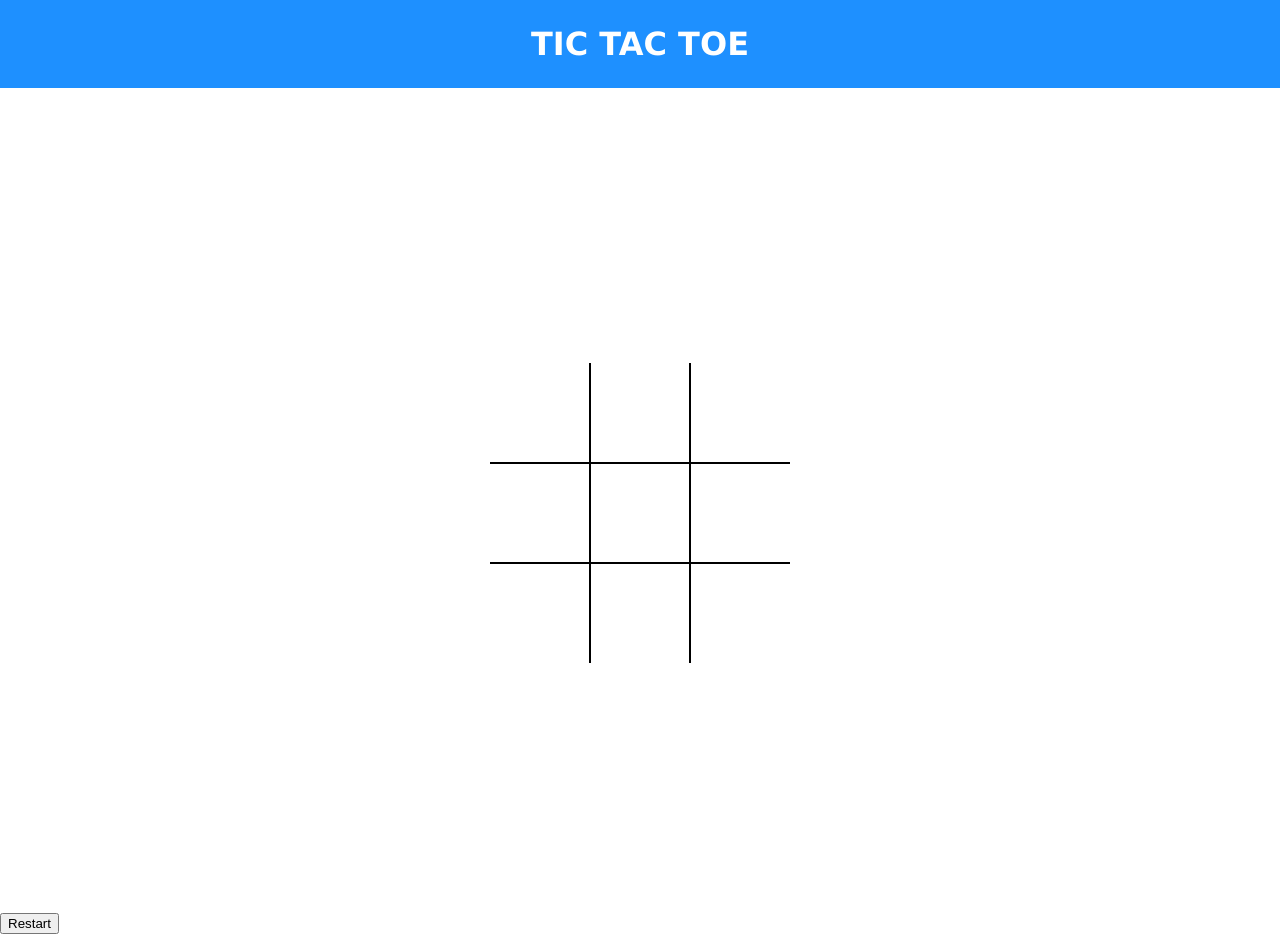
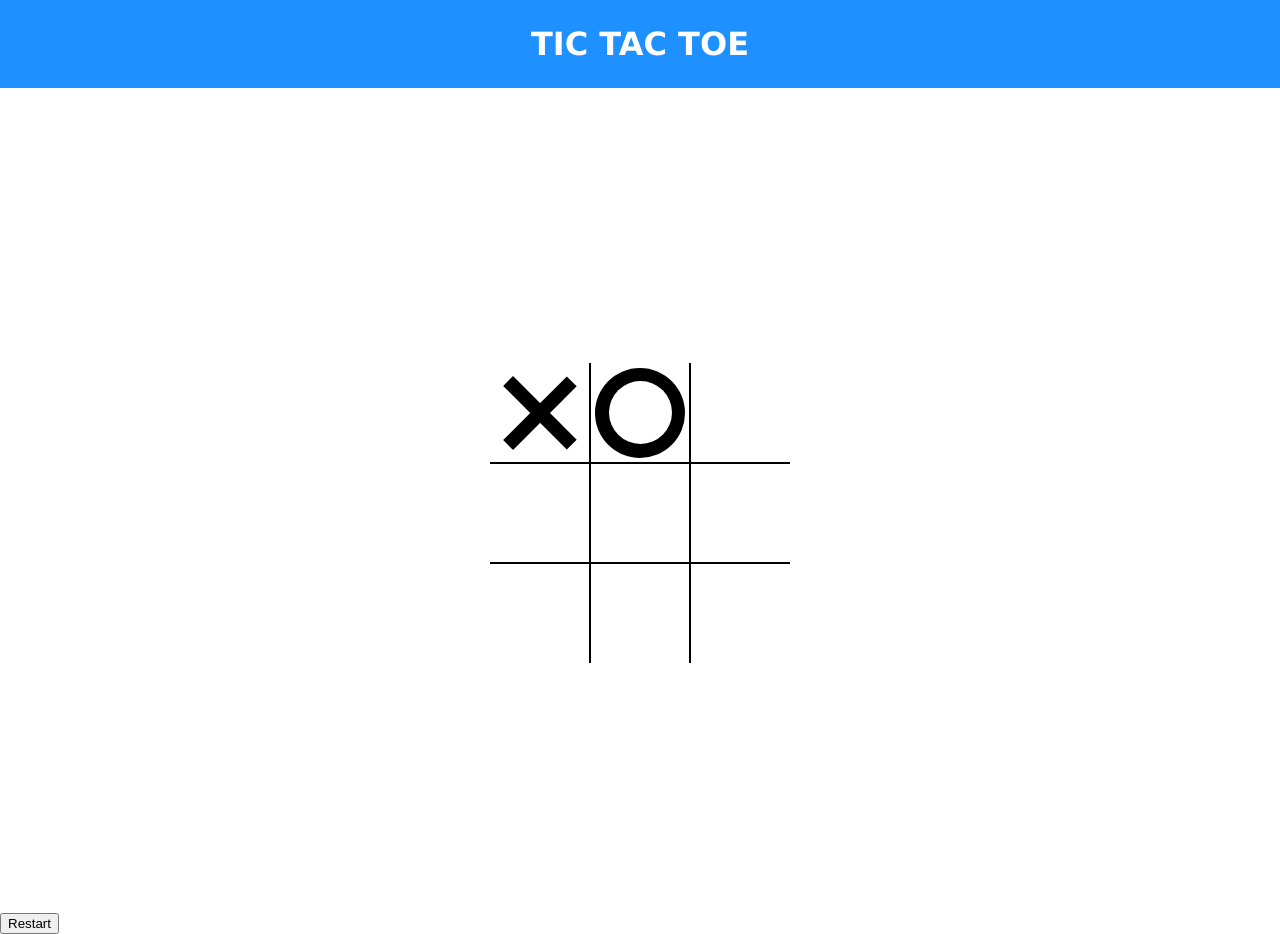
Before and after one commit to mich-hales/tic-tac-toe, a plain HTML site: page index.html in a window 1280 px wide. Drawn offline with Linux system fonts and the light colour scheme.

Commit message:
added hover

```diff
--- a/assets/css/style.css
+++ b/assets/css/style.css
@@ -7,7 +7,7 @@
     /* size for the cells */
     --cell-size: 100px;
     /* x's and o's sizing will be slightly smaller */
-    --mark-size: cal(var(--cell-size) * .9)
+    --mark-size: calc(var(--cell-size) * .9)
 }
 
 body {
@@ -38,6 +38,11 @@ h1 {
     width: var(--cell-size);
     height: var(--cell-size);
     border: 1px solid black;
+    display: flex;
+    justify-content: center;
+    align-items: center;
+    position: relative;
+    cursor: pointer;
 }
 
 .cell:first-child,
@@ -52,6 +57,14 @@ h1 {
     border-left: none;
 }
 
+/* .cell:nth-child(3n + 1) {
+    border-left: none;
+}
+
+.cell:nth-child(3n + 3) {
+    border-right: none
+} */
+
 .cell:nth-child(7),
 .cell:nth-child(8),
 .cell:last-child {
@@ -63,3 +76,54 @@ h1 {
 .cell:last-child {
     border-right: none;
 }
+
+
+.cell.x,
+.cell.circle {
+    cursor: not-allowed;
+}
+
+.board.x .cell:hover {
+
+}
+
+.cell.x::before,
+.cell.x::after,
+.board.x .cell:not(.x):not(.circle):hover::before,
+.board.x .cell:not(.x):not(.circle):hover::after {
+    content: '';
+    position: absolute;
+    width: calc(var(--mark-size) * .15);
+    height: var(--mark-size);
+    background-color: black;
+}
+
+.cell.x::before,
+.board.x .cell:not(.x):not(.circle):hover::before {
+    transform: rotate(45deg);
+}
+
+.cell.x::after,
+.board.x .cell:not(.x):not(.circle):hover::after {
+    transform: rotate(-45deg);
+}
+
+.cell.circle::before,
+.cell.circle::after {
+    content: '';
+    position: absolute;
+    background-color: black;
+    border-radius: 50%;
+}
+
+.cell.circle::before {
+    width: var(--mark-size);
+    height: var(--mark-size);
+    background-color: black;
+}
+
+.cell.circle::after {
+    width: calc(var(--mark-size) * .7);
+    height: calc(var(--mark-size) * .7);
+    background-color: white;
+}
--- a/index.html
+++ b/index.html
@@ -17,9 +17,9 @@
 
     </section>
 
-    <section class="board" id="board">
-        <div class="cell" data-cell></div>
-        <div class="cell" data-cell></div>
+    <section class="board x" id="board">
+        <div class="cell x" data-cell></div>
+        <div class="cell circle" data-cell></div>
         <div class="cell" data-cell></div>
         <div class="cell" data-cell></div>
         <div class="cell" data-cell></div>
```
Also changed, not shown: 1 other file.
